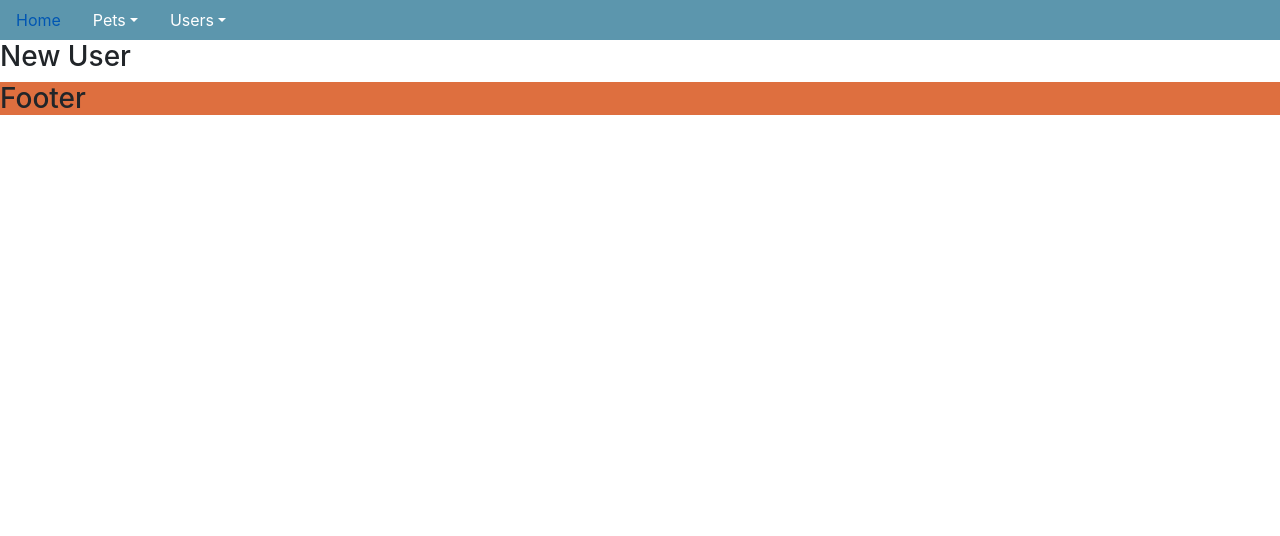
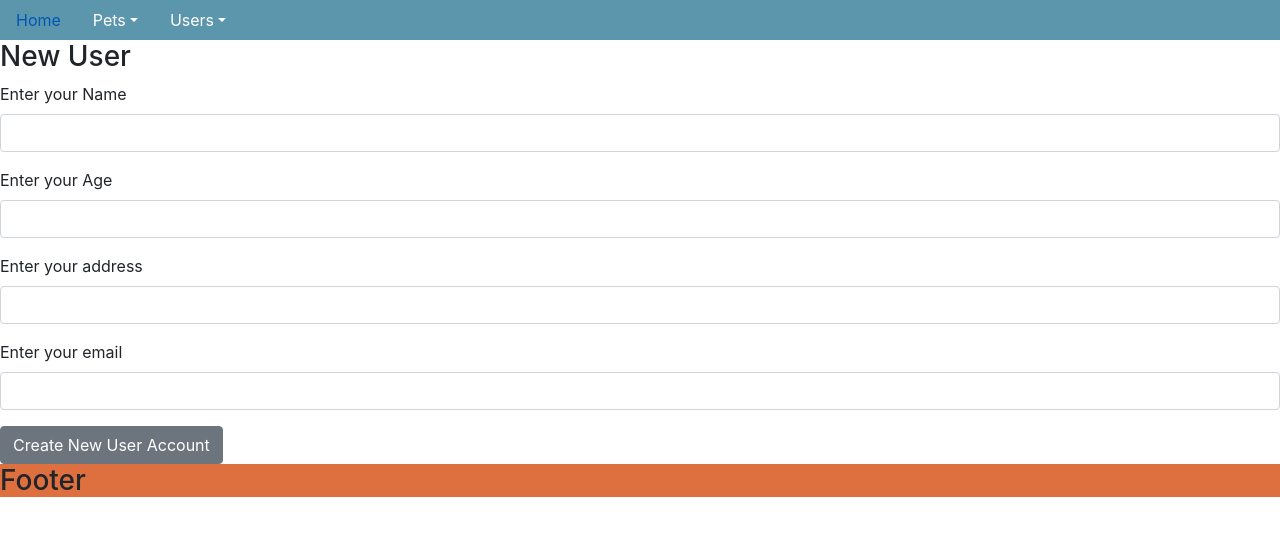
Before and after one commit to learn-academy-2020-delta/cat-tinder-frontend-pet-finder, a React (Create React App) app: page /usernew in a window 1280 px wide. Shown: the top 536 px of the page. Built offline with nearby package versions, Linux system fonts and the light colour scheme.

Commit message:
Finished Create Functionality. Accidentally started update functionality

```diff
--- a/src/App.js
+++ b/src/App.js
@@ -10,6 +10,7 @@ import UserEdit from './pages/UserEdit';
 import UserShow from './pages/UserShow';
 import NotFound from './pages/NotFound';
 import mockPets from './mockPets.js';
+import mockUsers from './mockUsers.js'
 
 import {
   BrowserRouter as Router,
@@ -22,8 +23,18 @@ export default class App extends Component {
   constructor(props) {
     super(props)
     this.state = {
-      pets: mockPets
+      pets: mockPets,
+      users: mockUsers
     }
+  }
+
+  createNewUser = (newuser) => {
+    console.log(newuser)
+  }
+
+  editUser = (edituser, id) => {
+    console.log("edituser:", edituser)
+    console.log("id:", id)
   }
 
   render() {
@@ -52,11 +63,20 @@ export default class App extends Component {
           />
           <Route
             path="/usernew"
-            component={UserNew}
+            render={(props) => <UserNew createNewUser={this.createNewUser} />}
           />
           <Route
-            path="/useredit/:id"
-            component={UserEdit}
+            exact path="/useredit/:id"
+            render={(props) => {
+              let id = props.match.params.id
+              let user = this.state.users.find(user => user.id === parseInt(id))
+              return (
+                <UserEdit
+                  editUser={this.editUser}
+                  user={user}
+                />
+              )
+            }}
           />
           <Route
             path="/usershow/"
--- /dev/null
+++ b/src/mockUsers.js
@@ -0,0 +1,24 @@
+let users = [
+    {
+        id: 1,
+        name: "Drew",
+        age: 25,
+        address: "San Diego, CA",
+        email: "drewbrad4@gmail.com"
+    },
+    {
+        id: 2,
+        name: "Matt",
+        age: 31,
+        address: "San Diego, CA",
+        email: "matt.mullis07@gmail.com"
+    },
+    {
+        id: 3,
+        name: "Nate",
+        age: 26,
+        address: "San Diego, CA",
+        email: "nlor94@yahoo.com"
+    }
+]
+export default users
--- a/src/pages/UserEdit.js
+++ b/src/pages/UserEdit.js
@@ -1,10 +1,81 @@
 import React, { Component } from 'react';
+import { Button, Form, FormGroup, Label, Input } from 'reactstrap';
+import { Redirect } from 'react-router-dom'
+
 
 export default class UserEdit extends Component {
+    constructor(props) {
+        super(props)
+        this.state = {
+            form: {
+                name: "",
+                age: "",
+                address: "",
+                email: ""
+            },
+            success: false
+        }
+    }
+
+    handleChange = (e) => {
+        let { form } = this.state
+        form[e.target.name] = e.target.value
+        this.setState({ form: form })
+    }
+
+    handleSubmit = () => {
+        this.props.editUser(this.state.form)
+        this.setState({ success: true })
+    }
     render() {
         return (
             <React.Fragment>
                 <h3>Edit Account</h3>
+                <Form>
+                    <FormGroup>
+                        <Label for="name">Update your Name</Label>
+                        <Input
+                            type="text"
+                            name="name"
+                            onChange={this.handleChange}
+                            value={this.state.form.name}
+                        />
+                    </FormGroup>
+                    <FormGroup>
+                        <Label for="age">Update your Age</Label>
+                        <Input
+                            type="number"
+                            name="age"
+                            onChange={this.handleChange}
+                            value={this.state.form.age}
+                        />
+                    </FormGroup>
+                    <FormGroup>
+                        <Label for="address">Update your address</Label>
+                        <Input
+                            type="text"
+                            name="address"
+                            onChange={this.handleChange}
+                            value={this.state.form.address}
+                        />
+                    </FormGroup>
+                    <FormGroup>
+                        <Label for="email">Update your email</Label>
+                        <Input
+                            type="email"
+                            name="email"
+                            onChange={this.handleChange}
+                            value={this.state.form.email}
+                        />
+                    </FormGroup>
+                    <Button
+                        name="submit"
+                        onClick={this.handleSubmit}
+                    >
+                        Update Account
+          </Button>
+                </Form>
+                { this.state.success && <Redirect to="/petindex" />}
             </React.Fragment>
         )
     }
--- a/src/pages/UserNew.js
+++ b/src/pages/UserNew.js
@@ -1,10 +1,82 @@
 import React, { Component } from 'react';
+import { Button, Form, FormGroup, Label, Input } from 'reactstrap';
+import { Redirect } from 'react-router-dom'
+
 
 export default class UserNew extends Component {
+    constructor(props) {
+        super(props)
+        this.state = {
+            form: {
+                name: "",
+                age: "",
+                address: "",
+                email: ""
+            },
+            success: false
+        }
+    }
+
+    handleChange = (e) => {
+        let { form } = this.state
+        form[e.target.name] = e.target.value
+        this.setState({ form: form })
+    }
+
+    handleSubmit = () => {
+        this.props.createNewUser(this.state.form)
+        this.setState({ success: true })
+    }
+
     render() {
         return (
             <React.Fragment>
                 <h3>New User</h3>
+                <Form>
+                    <FormGroup>
+                        <Label for="name">Enter your Name</Label>
+                        <Input
+                            type="text"
+                            name="name"
+                            onChange={this.handleChange}
+                            value={this.state.form.name}
+                        />
+                    </FormGroup>
+                    <FormGroup>
+                        <Label for="age">Enter your Age</Label>
+                        <Input
+                            type="number"
+                            name="age"
+                            onChange={this.handleChange}
+                            value={this.state.form.age}
+                        />
+                    </FormGroup>
+                    <FormGroup>
+                        <Label for="address">Enter your address</Label>
+                        <Input
+                            type="text"
+                            name="address"
+                            onChange={this.handleChange}
+                            value={this.state.form.address}
+                        />
+                    </FormGroup>
+                    <FormGroup>
+                        <Label for="email">Enter your email</Label>
+                        <Input
+                            type="email"
+                            name="email"
+                            onChange={this.handleChange}
+                            value={this.state.form.email}
+                        />
+                    </FormGroup>
+                    <Button
+                        name="submit"
+                        onClick={this.handleSubmit}
+                    >
+                        Create New User Account
+          </Button>
+                </Form>
+                { this.state.success && <Redirect to="/petindex" />}
             </React.Fragment>
         )
     }
```
